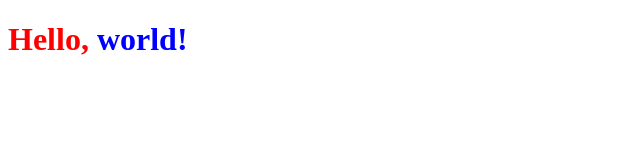
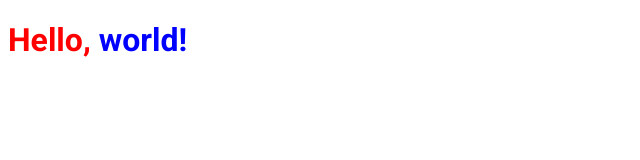
Before and after one commit to GuilhermeMarques1/ignews, a Next.js app: page / in a window 1280 px wide. Shown: the top 160 px of the page, without its empty margins (0-640 px from the left). Built offline with nearby package versions, Linux system fonts and the light colour scheme.

Commit message:
feat: Add Roboto font

```diff
--- /dev/null
+++ b/src/pages/_document.tsx
@@ -0,0 +1,19 @@
+import Document, { Html, Head, Main, NextScript } from "next/document";
+
+export default class MyDocument extends Document{
+  render() {
+    return(
+      <Html>
+        <Head>
+          <link rel="preconnect" href="https://fonts.googleapis.com"/>
+          <link rel="preconnect" href="https://fonts.gstatic.com"/>
+          <link href="https://fonts.googleapis.com/css2?family=Poppins:wght@400;600&family=Roboto:wght@400;700;900&display=swap" rel="stylesheet"/>
+        </Head>
+        <body>
+          <Main/>
+          <NextScript />
+        </body>
+      </Html>
+    );
+  }
+}
--- a/src/styles/home.module.scss
+++ b/src/styles/home.module.scss
@@ -1,5 +1,6 @@
 .title {
   color: red;
+  font-family: Roboto;
 
   span {
     color: blue;
```
